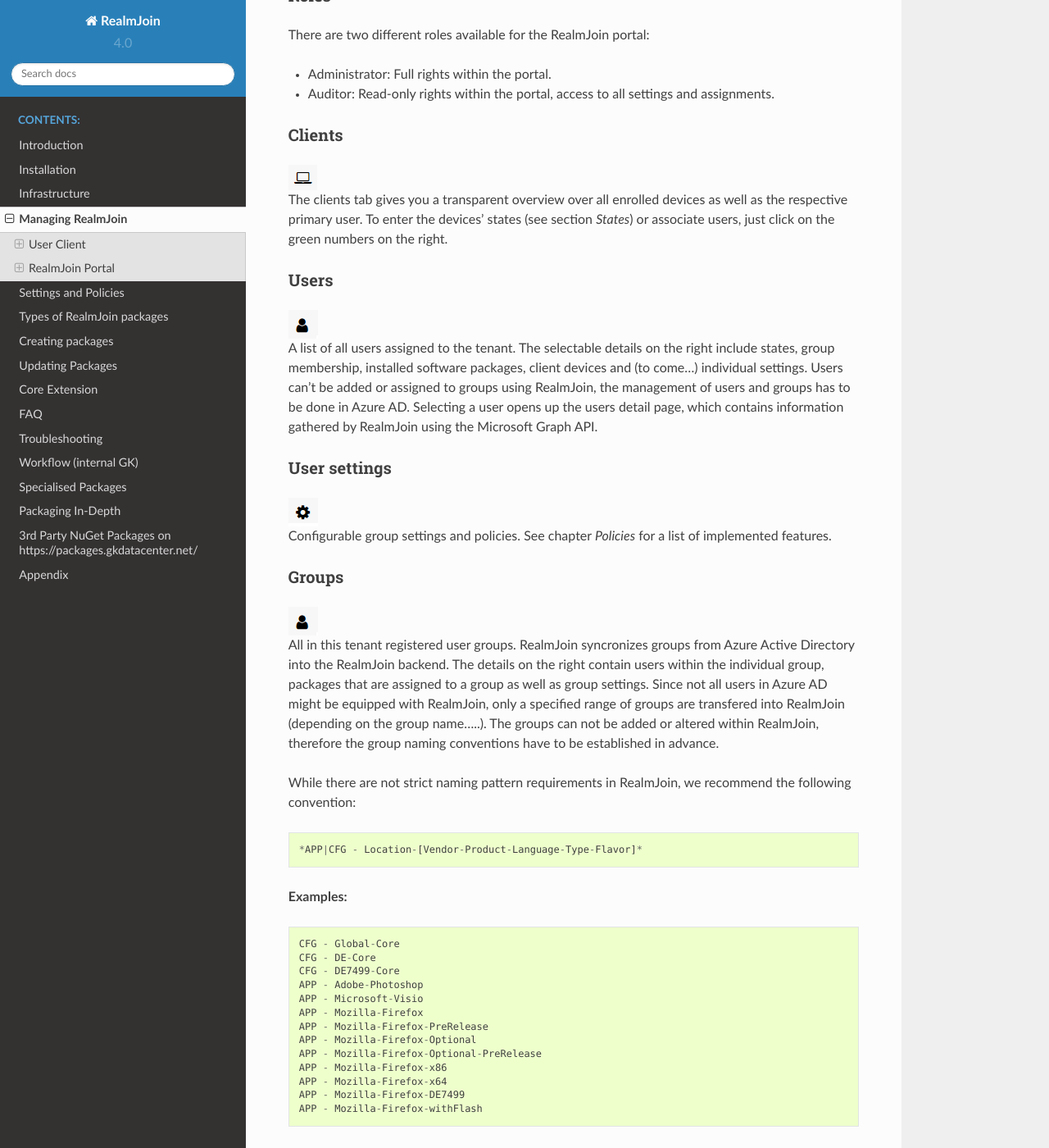
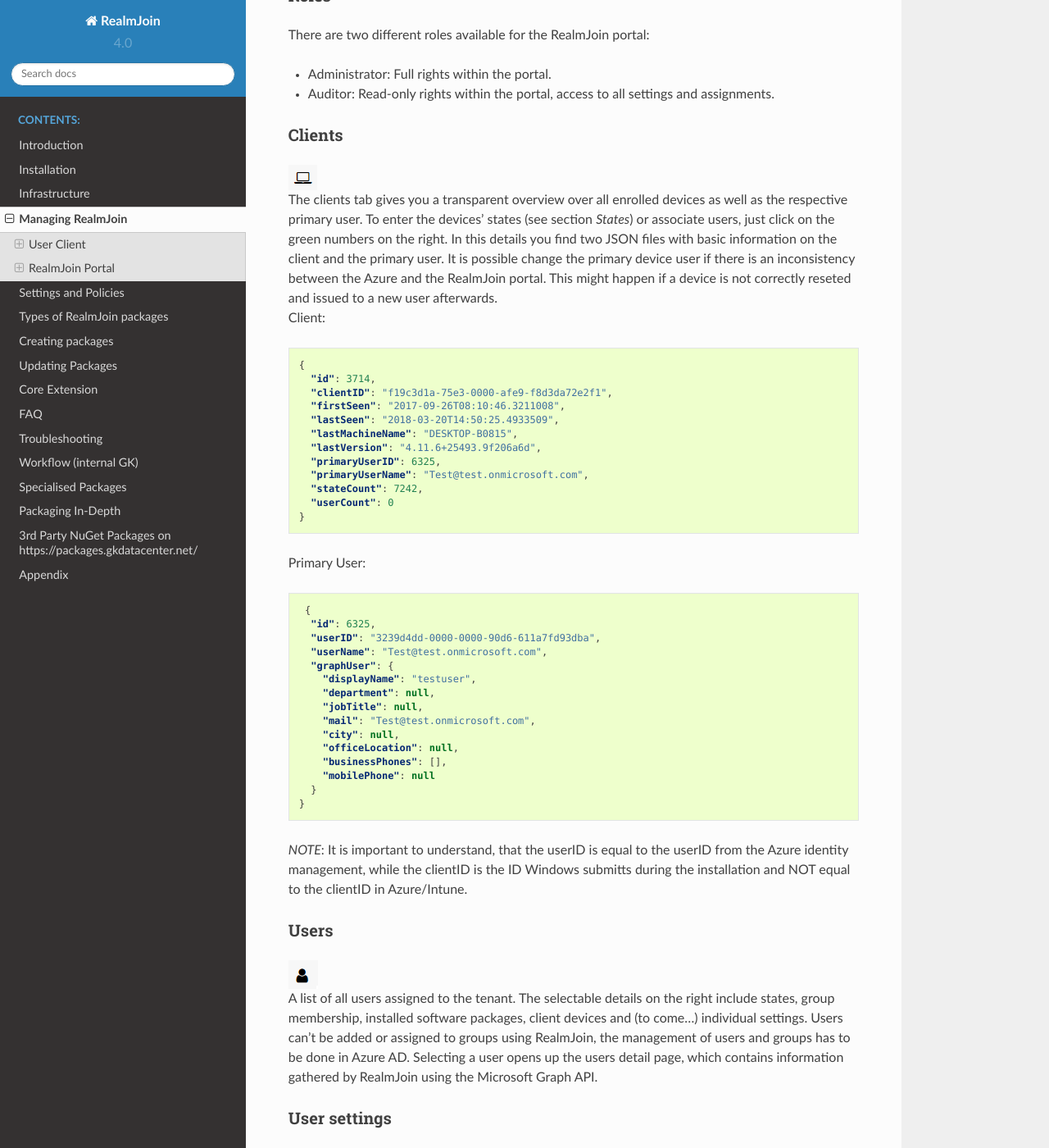
Before and after one commit to bb-froggy/realmjoin-docs, a Sphinx documentation site: the page built from docs/managing-realmjoin.md, in a window 1280 px wide and 1400 px high, scrolled down 4321 px. Shown: the whole window at 82% size. Built offline with Sphinx 7.4.7 and the Read the Docs theme 2.0.0, drawn with Linux system fonts in a browser that asks for light colours; some of the changed text lies outside the part shown.

Commit message:
new content

````diff
--- a/docs/managing-realmjoin.md
+++ b/docs/managing-realmjoin.md
@@ -48,6 +48,42 @@
 ### Clients
 ![RJ clientsicon](./media/rj-ac-clientsicon.png)
 The clients tab gives you a transparent overview over all enrolled devices as well as the respective primary user. To enter the devices' states (see section *States*) or associate users, just click on the green numbers on the right.
+In this details you find two JSON files with basic information on the client and the primary user. It is possible change the primary device user if there is an inconsistency between the Azure and the RealmJoin portal. This might happen if a device is not correctly reseted and issued to a new user afterwards.
+Client:
+```JSON
+{
+  "id": 3714,
+  "clientID": "f19c3d1a-75e3-0000-afe9-f8d3da72e2f1",
+  "firstSeen": "2017-09-26T08:10:46.3211008",
+  "lastSeen": "2018-03-20T14:50:25.4933509",
+  "lastMachineName": "DESKTOP-B0815",
+  "lastVersion": "4.11.6+25493.9f206a6d",
+  "primaryUserID": 6325,
+  "primaryUserName": "Test@test.onmicrosoft.com",
+  "stateCount": 7242,
+  "userCount": 0
+}
+```
+
+Primary User:
+```JSON
+ {
+  "id": 6325,
+  "userID": "3239d4dd-0000-0000-90d6-611a7fd93dba",
+  "userName": "Test@test.onmicrosoft.com",
+  "graphUser": {
+    "displayName": "testuser",
+    "department": null,
+    "jobTitle": null,
+    "mail": "Test@test.onmicrosoft.com",
+    "city": null,
+    "officeLocation": null,
+    "businessPhones": [],
+    "mobilePhone": null
+  }
+}
+```
+*NOTE*: It is important to understand, that the userID is equal to the userID from the Azure identity management, while the clientID is the ID Windows submitts during the installation and NOT equal to the clientID in Azure/Intune.
 
 ### Users
 ![RJ rj-ac-usersicon](./media/rj-ac-usersicon.png)
@@ -149,6 +185,7 @@
   Those features are usually used for the testing of new packages or updates of existing one: The test-groups or test-users get the pre-release version of a package assigned during the testing.
   *Note*: Under normal circumstance it is highly adviced to prevent a normal user having the same package assigned more than once.
   The pre-release flagged package is visually highlighted in the portal's package list with an lightning symbol behind the name.
+  * *Require Intune Compliance (BETA)*: The package is installed, as soon as RealmJoin is able to verify via the GraphAPI that the machine is considered compliant. This might stop the rollout for some time. The installation of the package, and therefore all other mandatory packages with higher order numbers that are queued to beinstalled afterwards, is resumed when the client is compliant.
   - Auto Upgrade
   * The *Auto Upgrade* feature may be enabled to automatically update the package if a new version is assigned in RealmJoin. If not choosen, the user has to manually select the package to be upgraded.
 - Staggered Deployment
````
Also changed, not shown: docs/installation.md (+12 -0 lines), docs/media/rj-connect-tenant.png (added), docs/media/rj-realmjoin-permissions.png (added).
